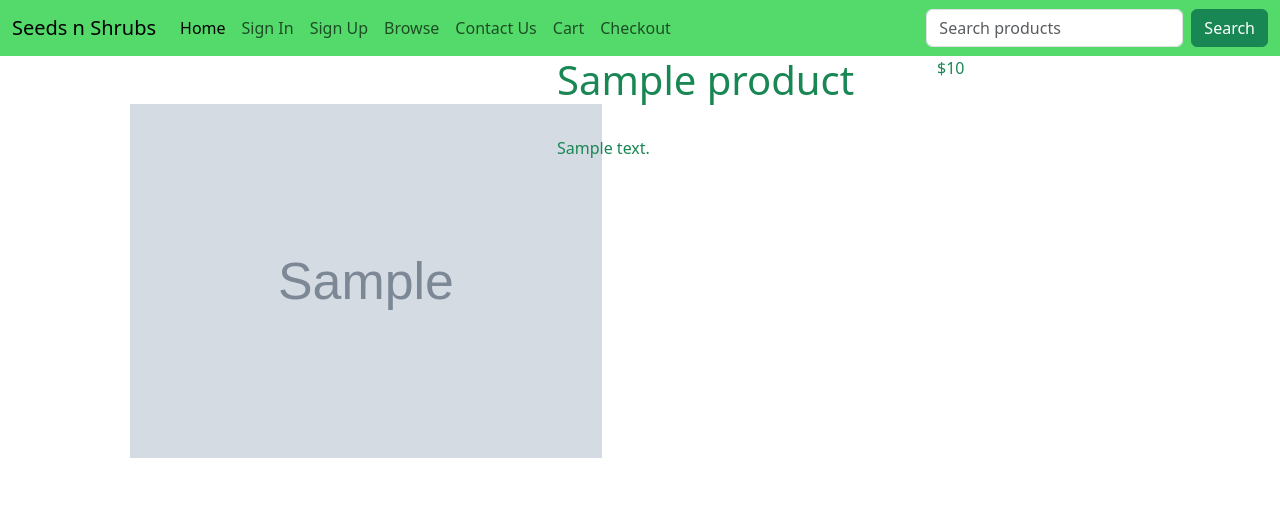
After one commit to Kjh451672/Seeds-n-Shrubs, a Flask app: template templates/product.html.jinja in a window 1280 px wide. The commit adds this page. Shown: the top 505 px of the page. Run offline with Flask 3, Linux system fonts and the light colour scheme; the template is opened without the code that fills it: most values are stand-ins (such as "Sample title", 1, 10 or a date in 2020); grey boxes marked "Sample" are stand-in pictures.

Commit message:
Product Page

```diff
--- a/main.py
+++ b/main.py
@@ -44,3 +44,19 @@ def product_browse():
     conn.close()
 
     return render_template("browse.html.jinja", products = results, query = query)
+
+@app.route("/product/<product_id>")
+def product_page(product_id):
+
+    conn = connect_db()
+
+    cursor = conn.cursor()
+
+    cursor.execute(f"SELECT * FROM `Product` WHERE `id` = {product_id};")
+
+    result = cursor.fetchone()
+
+    cursor.close()
+    conn.close()
+
+    return render_template("product.html.jinja", product = result)
--- a/templates/browse.html.jinja
+++ b/templates/browse.html.jinja
@@ -12,7 +12,7 @@
 
     <form class = "container" action = "/browse">
         <div class="input-group mb-3">
-            <input type="text" name = "query" class="form-control" placeholder="Search..." aria-label="Search..." value="{{ query }}">
+            <input type="text" name = "query" class="form-control" placeholder="Search..." aria-label="Search..." value='{{ query|default("", True) }}'>
             <button class="btn btn-outline-success " type="submit">Search</button>
         </div>
     </form>
--- a/templates/components/navbar.html.jinja
+++ b/templates/components/navbar.html.jinja
@@ -1,4 +1,4 @@
-<nav class="navbar navbar-expand-lg bg-body-tertiary">
+<nav class="navbar navbar-expand-lg" style = "background-color:rgb(84, 218, 106)">
   <div class="container-fluid">
     <a class="navbar-brand" href="/">Seeds n Shrubs</a>
     <button class="navbar-toggler" type="button" data-bs-toggle="collapse" data-bs-target="#navbarNav" aria-controls="navbarNav" aria-expanded="false" aria-label="Toggle navigation">
@@ -32,7 +32,7 @@
       <!-- Search bar -->
       <form class="d-flex ms-auto" role="search" action = "/browse">
         <input class="form-control me-2" type="search" name = "query" placeholder="Search products" aria-label="Search">
-        <button class="btn btn-outline-success" type="submit">Search</button>
+        <button class="btn btn-success" type="submit">Search</button>
       </form>
 
     </div>
--- /dev/null
+++ b/templates/product.html.jinja
@@ -0,0 +1,31 @@
+<!doctype html>
+<html lang="en">
+
+<head>
+    <meta charset="utf-8">
+    <meta name="viewport" content="width=device-width, initial-scale=1">
+    <title>Seeds n Shrubs</title>
+    <link href="https://cdn.jsdelivr.net/npm/bootstrap@5.3.3/dist/css/bootstrap.min.css" rel="stylesheet"
+        integrity="sha384-QWTKZyjpPEjISv5WaRU9OFeRpok6YctnYmDr5pNlyT2bRjXh0JMhjY6hW+ALEwIH" crossorigin="anonymous">
+</head>
+
+<body>
+    {% include "components/navbar.html.jinja"%}
+    <div class = "container">
+      <div class = "row">
+        <div class = "col-5">
+          <img src="{{product['image']}}" class="rounded mt-auto p-5" alt="{{product['product']}}" height = "450px">
+        </div>
+        <div class = "col-4">
+        <h1 class = "text-success"> {{product["product"]}}</h1>
+        <br>
+        <p class = "text-success">{{product["description"]}}</p>
+        </div>
+        <div class = "col-3">
+        <p class = "text-success ">${{product["price"]}}</p>
+        </div>
+      </div>
+    </div>
+</body>
+
+</html>
```
Also changed, not shown: static/products/fertilized_soil (3).webp (added), static/products/fertilized_soil.webp.
